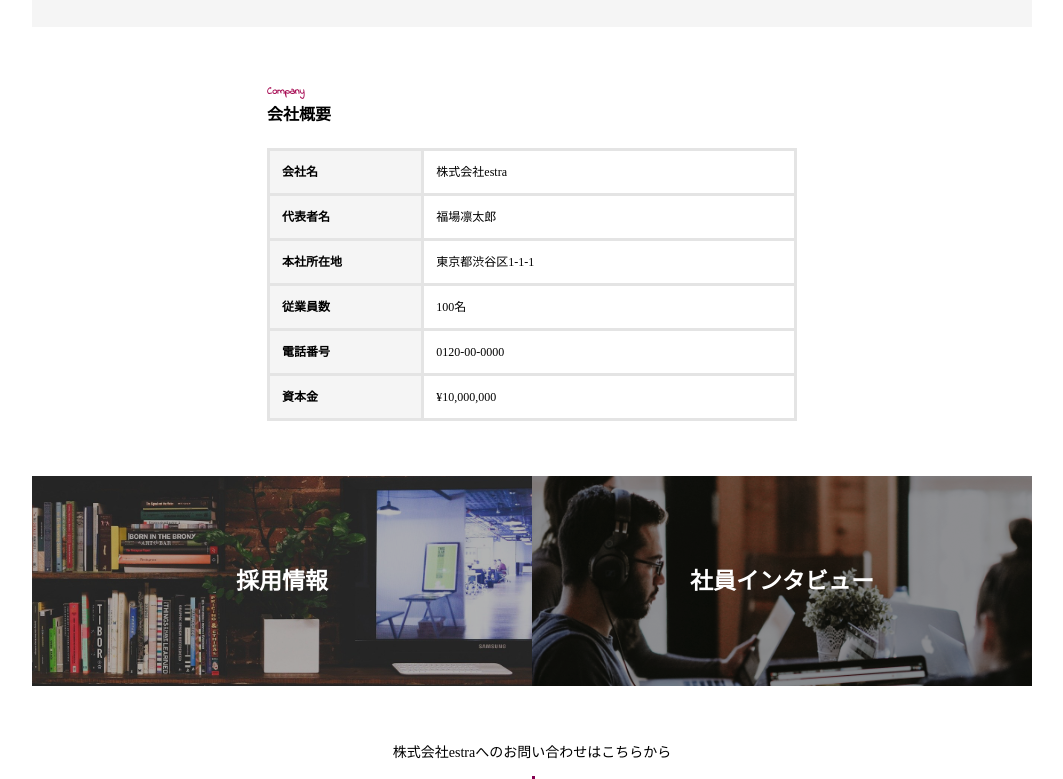
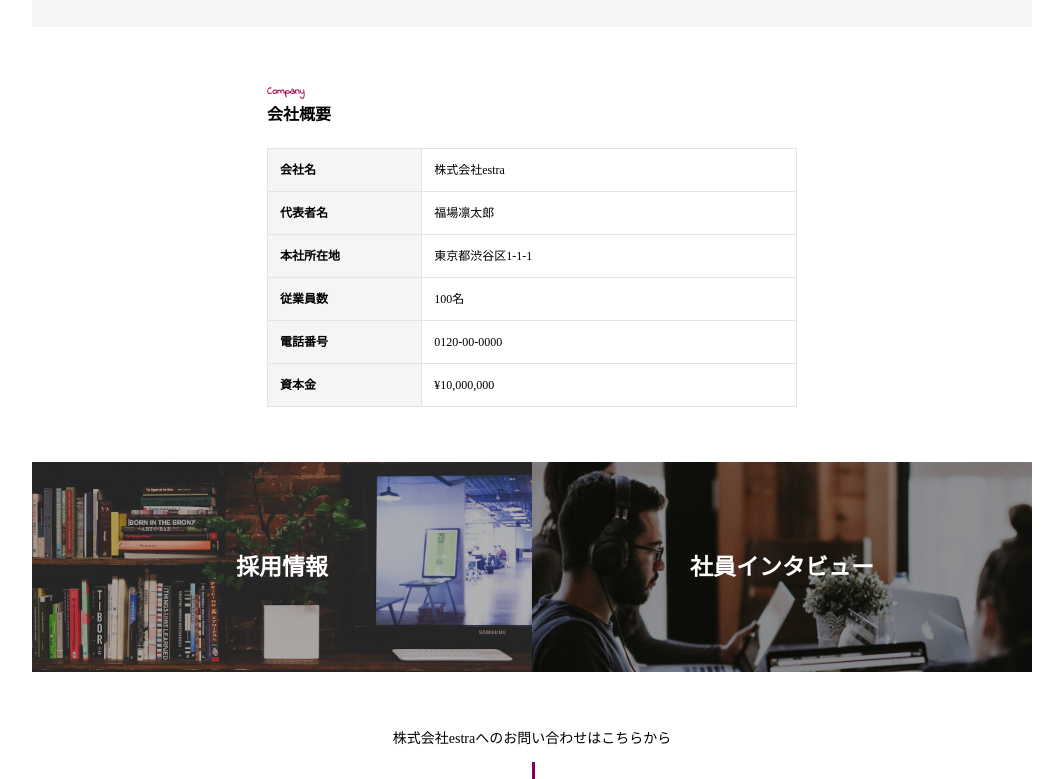
Before and after one commit to toyodashion/20210506_toyoda, a plain HTML site: page index.html in a window 1280 px wide. Shown: the part 2021-2800 px from the top of the page, without its empty margins (108-1171 px from the left). Drawn offline with Linux system fonts and the light colour scheme.

Commit message:
forth-commit

```diff
--- a/css/style.css
+++ b/css/style.css
@@ -1,10 +1,6 @@
 .body {
-  width: 1000px;
   min-height: 100vh;
   min-width: 100vh;
-  display: flex;
-  flex-direction: column;
-  margin: 0 auto;
 }
 
 .header {
@@ -76,6 +72,10 @@
 
 .main {
   flex: 1;
+  max-width: 1000px;
+  display: flex;
+  flex-direction: column;
+  margin: 0 auto;
 }
 
 /* 新着情報 */
@@ -168,6 +168,7 @@
 .about_content p {
   width: 285px;
   padding: 25px 0 0 0;
+  line-height: 18px;
 }
 
 .about_content img {
@@ -409,7 +410,7 @@
 
 table th {
   padding: 15px 0 15px 12px;
-  border: rgb(228, 228, 228) 3px solid;
+  border: rgb(228, 228, 228) 1px solid;
   text-align: left;
   width: 148px;
   background-color: rgb(245, 245, 245);
@@ -417,7 +418,7 @@ table th {
 }
 
 table td {
-  border: rgb(228, 228, 228) 3px solid;
+  border: rgb(228, 228, 228) 1px solid;
   text-align: left;
   width: 365px;
   padding: 12px;
@@ -426,6 +427,10 @@ table td {
 
 /* 会社概要 */
 /* リンク */
+
+.informaton {
+  display: flex;
+}
 
 .information_1 {
   background: url(../img/recruit.png) no-repeat;
@@ -504,6 +509,7 @@ table td {
 /* お問い合わせ */
 
 .footer {
+  width: 100%;
   height: 30px;
   background-color: rgb(245, 245, 245);
   font-size: 10px;
--- a/index.html
+++ b/index.html
@@ -167,11 +167,13 @@
         </table>
       </div>
     </section>
-    <div>
-      <p class="information_1">採用情報</p>
-    </div>
-    <div>
-      <p class="information_2">社員インタビュー</p>
+    <div class="information">
+      <div>
+        <p class="information_1">採用情報</p>
+      </div>
+      <div>
+        <p class="information_2">社員インタビュー</p>
+      </div>
     </div>
     <div class="contact">
       <p>株式会社estraへのお問い合わせはこちらから</p>
```
